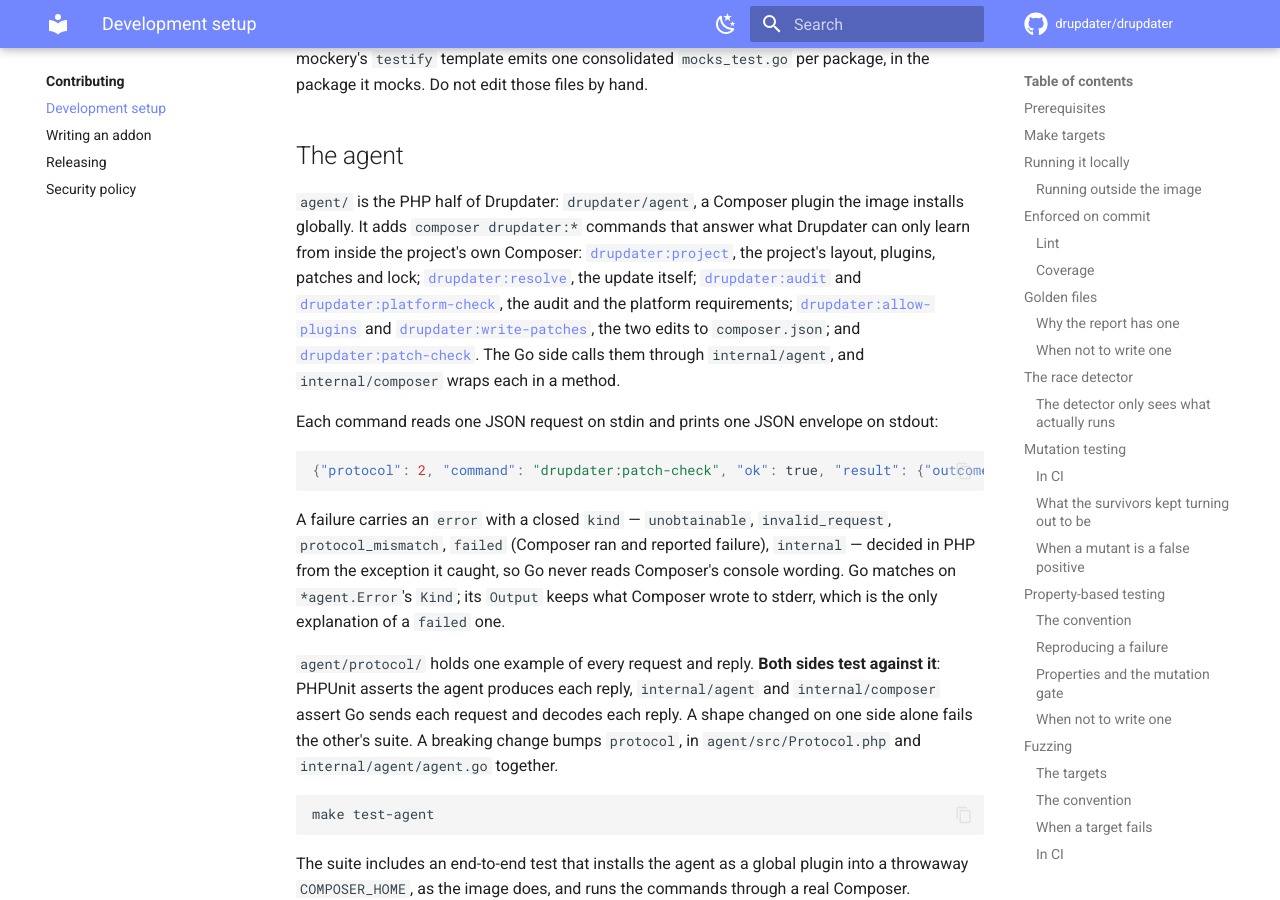
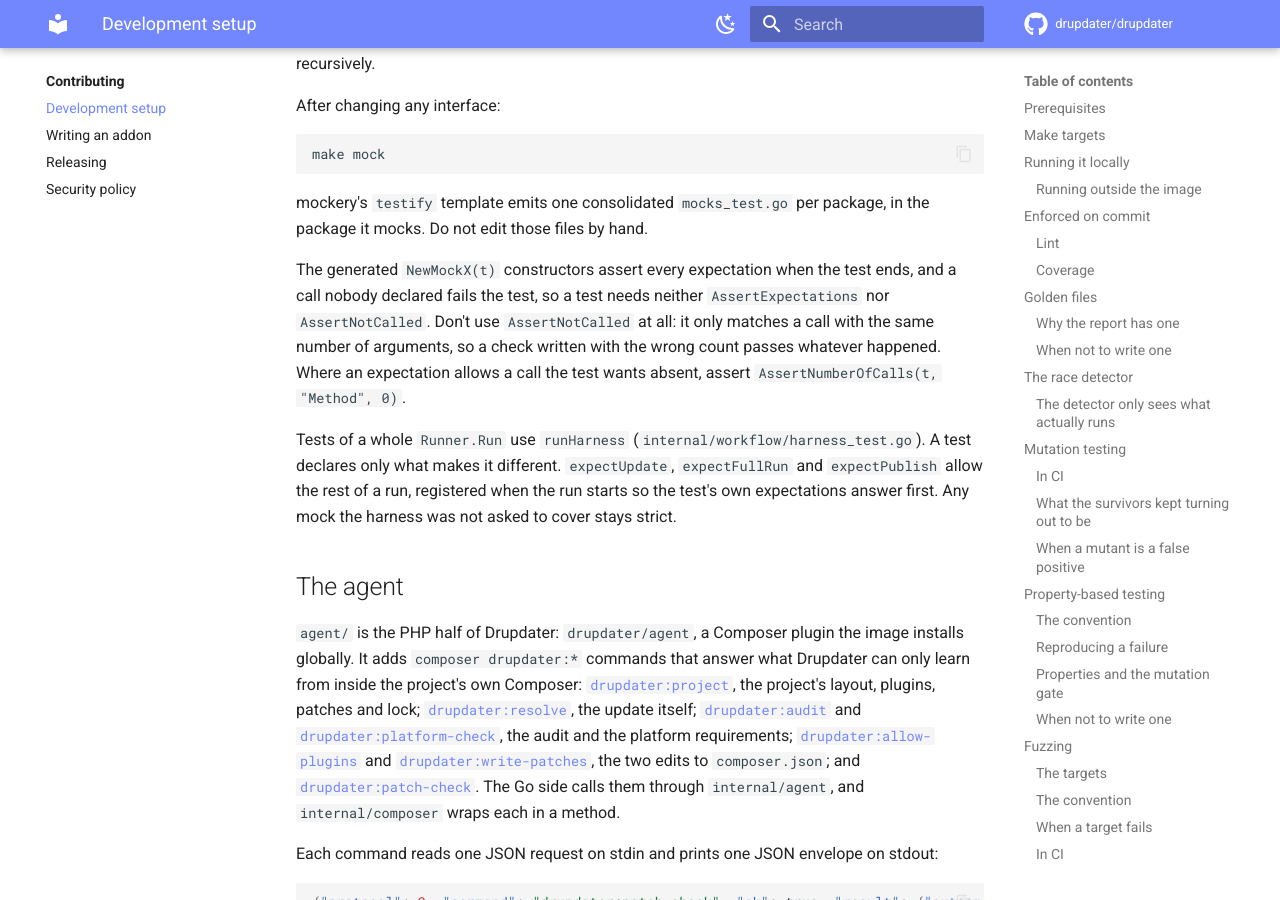
Before and after one commit to drupdater/drupdater, an MkDocs documentation site: the page built from docs/contributing/development.md, in a window 1280 px wide and 900 px high, scrolled down 13575 px. Built offline with MkDocs 1.6.1 and Material for MkDocs 9.7.7, drawn with Linux system fonts in a browser that asks for light colours; comment, search, counter and statistics services are not loaded; some of the changed text lies outside the part shown.

Commit message:
Document the test conventions the suite now follows
development.md says why the concurrency tests run under synctest, why tests
neither assert expectations nor use AssertNotCalled, and what runHarness covers.

Co-Authored-By: Claude Opus 5.5 <noreply@anthropic.com>
Claude-Session: https://claude.ai/code/session_01QDHDU8etytre8DmCcaAU1v

```diff
--- a/docs/contributing/development.md
+++ b/docs/contributing/development.md
@@ -230,6 +230,12 @@ directly. `Runner.updateSites` commits the sites one at a time because
 the sites share one git index — which is mocked in the suite, so there is no shared memory to
 observe. `TestRunWithConcurrentSites` measures peak occupancy instead, and the
 `TestUpdateSites…` tests record the order the commits ran in.
+
+These tests run inside [`testing/synctest`](https://pkg.go.dev/testing/synctest) bubbles. There a
+`time.Sleep` ends only once every other goroutine in the bubble is blocked, so everything that
+can overlap does, and a peak-occupancy assertion is exact rather than hoping the scheduler
+interleaved. A deadlock fails the test at once instead of hanging it. Write a new concurrency
+test the same way; don't add a real sleep or a wall-clock timeout.
 
 ## Mutation testing
 
@@ -561,6 +567,17 @@ make mock
 mockery's `testify` template emits one consolidated `mocks_test.go` per package, in the
 package it mocks. Do not edit those files by hand.
 
+The generated `NewMockX(t)` constructors assert every expectation when the test ends, and a
+call nobody declared fails the test, so a test needs neither `AssertExpectations` nor
+`AssertNotCalled`. Don't use `AssertNotCalled` at all: it only matches a call with the same
+number of arguments, so a check written with the wrong count passes whatever happened. Where an
+expectation allows a call the test wants absent, assert `AssertNumberOfCalls(t, "Method", 0)`.
+
+Tests of a whole `Runner.Run` use `runHarness` (`internal/workflow/harness_test.go`). A test
+declares only what makes it different. `expectUpdate`, `expectFullRun` and `expectPublish`
+allow the rest of a run, registered when the run starts so the test's own expectations answer
+first. Any mock the harness was not asked to cover stays strict.
+
 ## The agent
 
 `agent/` is the PHP half of Drupdater: `drupdater/agent`, a Composer plugin the image installs
```
